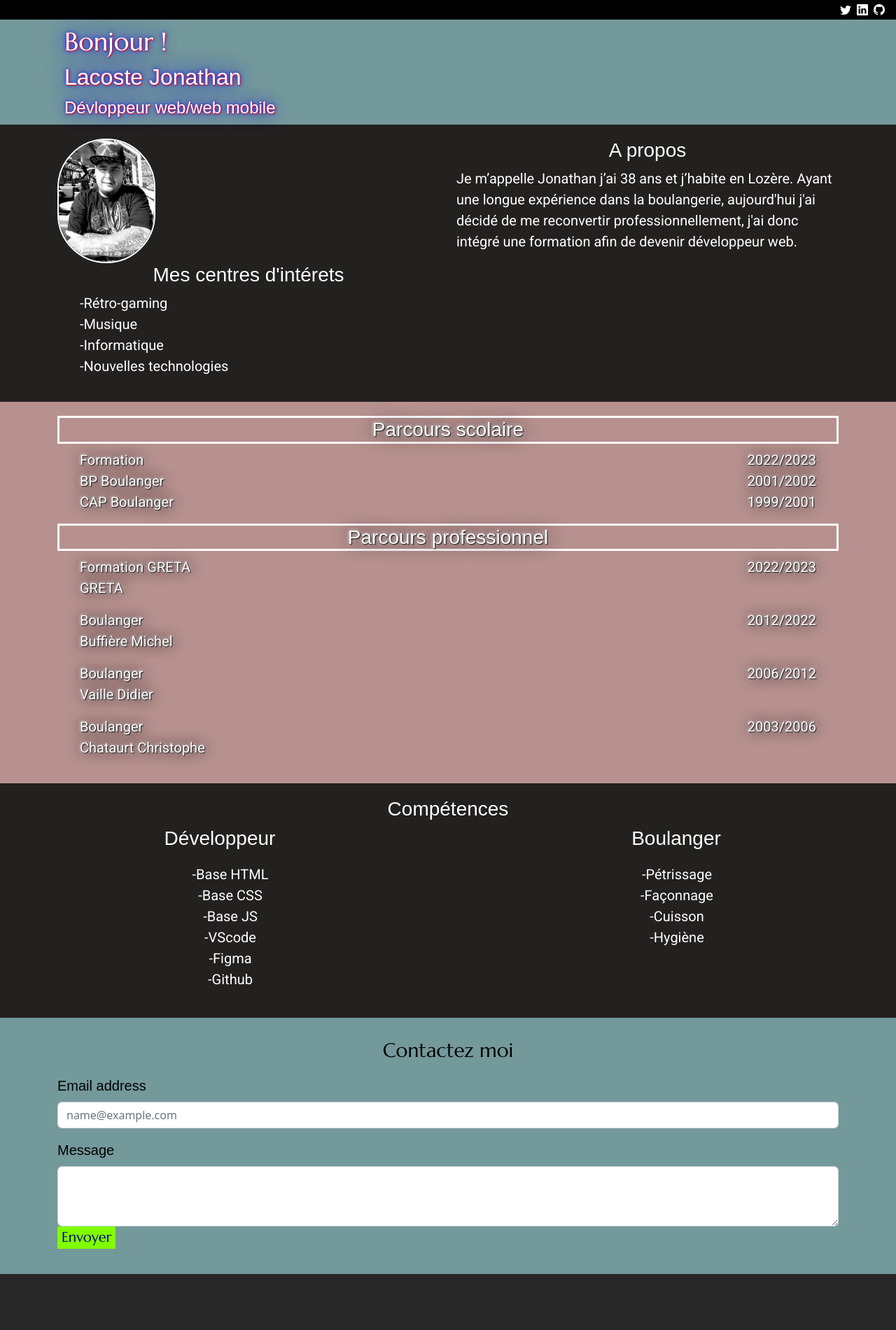
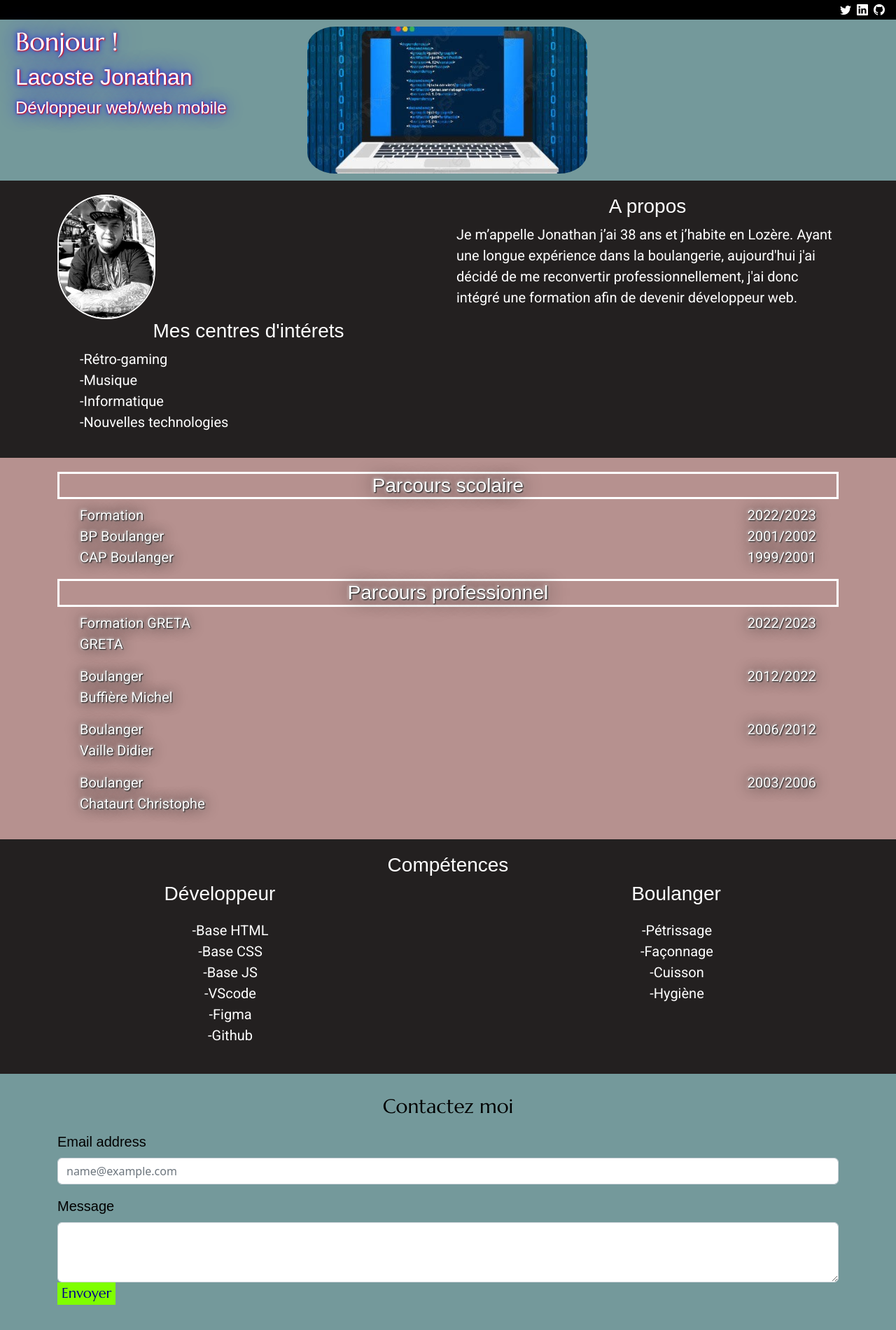
Before and after one commit to joenibiru/minibrief3, a PHP site: page / in a window 1280 px wide. Shown: the whole page at 70% size. Before the commit the page ends 1820 px from the top, so only its background shows below. Run offline with PHP 8.4, Linux system fonts and the light colour scheme; some web fonts are replaced.

Commit message:
update html/css/image

```diff
--- a/index.html
+++ b/index.html
@@ -44,15 +44,18 @@
         </div>
         </div>
         <div class="header--main">
-            <div class="container">
+            <div class="container-fluid">
                 <div class="row">
-                    <div class="col-12">
-                        <h1>Bonjour !</h1>
-                        <h2>Lacoste Jonathan</h2>
-                        <h3>Dévloppeur web/web mobile</h3>
-                    </div>
+                  <div class="col-4">
+                    <h1>Bonjour !</h1>
+                    <h2>Lacoste Jonathan</h2>
+                    <h3>Dévloppeur web/web mobile</h3>
+                  </div>
+                  <div class="col-8">
+                    <img src="images/My project-1.jpg" alt="image ordinateur">
+                  </div>
                 </div>
-            </div>
+              </div>
         </div>
     </header>
     <main class="body--content">
--- a/styles/style.css
+++ b/styles/style.css
@@ -41,6 +41,11 @@
     font-family: 'Lancelot', sans-serif;
     font-size: 24px;
     text-shadow: 1px 1px 2px red, 0 0 1em blue, 0 0 0.2em blue;
+}
+.header--main img{
+    border-radius: 40px;
+    padding-bottom: 10px;
+    padding-top: 10px;
 }
 .body--content{
     background-color: #232020;
```
Also changed, not shown: images/My project-1.jpg (added), images/vector-laptop-coding-concept-web-2785734.jpg (deleted).
